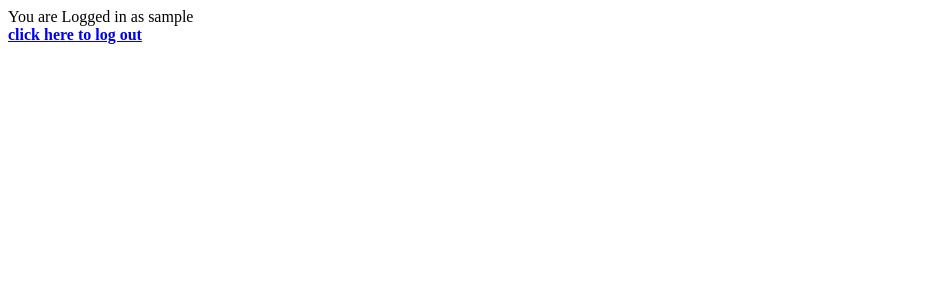
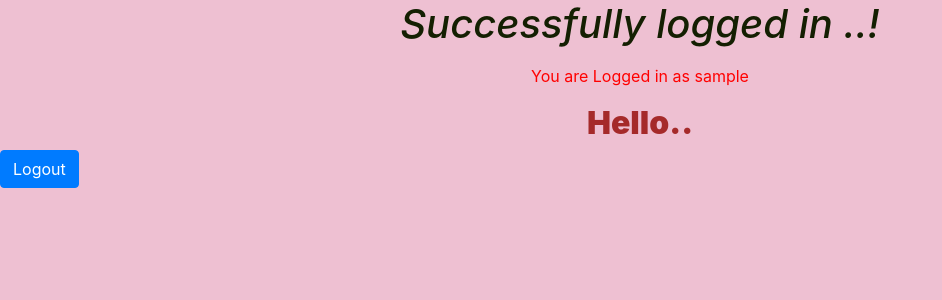
Before and after one commit to priyanka24798/WebDevop_2019501124, a Flask app: page / in a window 1280 px wide. Shown: the top 300 px of the page, without its empty margins (0-942 px from the left). Run offline with Flask 2, Linux system fonts and the light colour scheme; the visitor is signed in with stand-in values (Sample User, id 1); some libraries are stand-ins or nearby versions.

Commit message:
Added user page

```diff
--- a/project1/application.py
+++ b/project1/application.py
@@ -49,7 +49,7 @@ def register():
             print(name)
             print(password)
             print(email)
-            return render_template("show.html", name=name)
+            return render_template("registration.html", message = "Congratulation, you have successfully registered..you can now login..!")
         except Exception:
             return render_template("error.html")
     return render_template("registration.html")
@@ -63,9 +63,7 @@ def users():
 def index():
     if 'username' in session:
         username = session['username']
-        return 'You are Logged in as ' + username + '<br>' + \
-         "<b><a href = '/logout'>click here to log out</a></b>"
-
+        return render_template ("user.html", message= "You are Logged in as " + username)
     return redirect(url_for('register'))
 
 
--- a/project1/templates/registration.html
+++ b/project1/templates/registration.html
@@ -116,7 +116,7 @@ h1{
                 <label class="form-check-label" for="exampleCheck1">Check me out</label>
                 <p></p>
                 <button type="submit" class="btn btn-primary">Register</button>
-                <button type="submit" formaction="auth" value="Login">Login</button>
+                <button type="submit" formaction="auth" value="Login" class="btn btn-primary">Login</button>
 
 
 
--- a/project1/templates/show.html
+++ b/project1/templates/show.html
@@ -27,5 +27,7 @@
     <h1> Congratulations, your registration was successful..!!</h1>
     <p></p>
     <h2> Hi {{name}}</h2>
+    <button type="submit" formaction="auth" value="Login">Login</button>
+
 </body>
 </html>
--- a/project1/templates/user.html
+++ b/project1/templates/user.html
@@ -23,14 +23,19 @@
 
 
         }
+        .button{
+            background-color: brown;
+
+        }
     </style>
 </head>
 <body>
     <h1> Successfully logged in ..!</h1>
     <p></p>
-    <h2> Hi {{name}}</h2>
+    <p style="color:red;text-align: center;">{{message}}</p>
+    <h2> Hello..</h2>
     <form action="/registration" class="inline">
-        <button class="float-center submit-button" >Logout</button>
+        <button class="btn btn-primary" >Logout</button>
     </form>
 
 </body>
```
